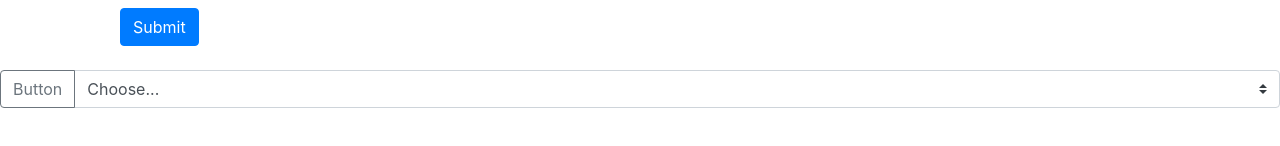
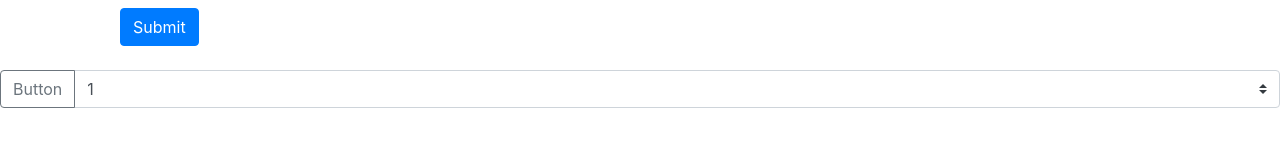
Before and after one commit to Puneetphull/ReactProject, a React (Create React App) app: page / in a window 1280 px wide. Shown: the part 520-666 px from the top of the page. Built offline with nearby package versions, Linux system fonts and the light colour scheme.

Commit message:
bug fixed

```diff
--- a/src/MyComponent/Usestate/Assigment2/Employee.js
+++ b/src/MyComponent/Usestate/Assigment2/Employee.js
@@ -2,26 +2,30 @@ import React ,{useState} from 'react';
 
 export default function Employee(props) {
     const  [age,setage] = useState('');
-    function  submit(){
+    function  submit(e){
+      e.preventDefault();
         props.value(age)
     }
+    const array = [1,2,3,4,5,6,7,8,10, 11, 12, 13, 14, 15, 16, 17, 18, 19,
+      20, 21, 22, 23, 24, 25, 26, 27, 28, 29,
+      30, 31, 32, 33, 34, 35, 36, 37, 38, 39,
+      40, 41, 42, 43, 44, 45, 46, 47, 48, 49,
+      50, 51, 52, 53, 54, 55, 56, 57, 58, 59,
+      60, 61, 62, 63, 64, 65, 66, 67, 68, 69,
+      70, 71, 72, 73, 74, 75, 76, 77, 78, 79,
+      80, 81, 82, 83, 84, 85, 86, 87, 88, 89,
+      90, 91, 92, 93, 94, 95, 96, 97, 98, 99,
+      100];
     return (
         <div>
             <div class="input-group mb-3">
   <div class="input-group-prepend">
     <button onClick={submit} class="btn btn-outline-secondary" type="Button">Button</button>
   </div>
-  <select class="custom-select" id="inputGroupSelect03" value={age} onChange={e=> setage(e.target.value)}>
-    <option   selected>Choose...</option>
-    <option value="1">One</option>
-    <option value="2" >Two</option>
-    <option value="3" >Three</option>
-    <option value="4">Four</option>
-    <option value="5">Five</option>
-    <option value="6">Six</option>
-    <option value="7">Seven</option>
-    <option value="8">Eight</option>
-    </select>
+
+  <select class="custom-select" id="inputGroupSelect03" value={age}  onChange={e=> setage(e.target.value)}>
+                {array.map((item, index) => <option key={index} value={item}>{item}</option>)}
+            </select>
       </div>
         </div>
     )
--- a/src/MyComponent/Usestate/useform/NewEmployee.js
+++ b/src/MyComponent/Usestate/useform/NewEmployee.js
@@ -5,12 +5,11 @@ export default function NewEmployee(props) {
     const [data,setdata] = useState('');
   const  handlecallback = (event)=>{
         setdata({data:event});
-       props.value(data)
+     props.value(data)
         }
     return (
         <div>
             <Employeeform details={handlecallback}/>
-
         </div>
     )
 }
```
